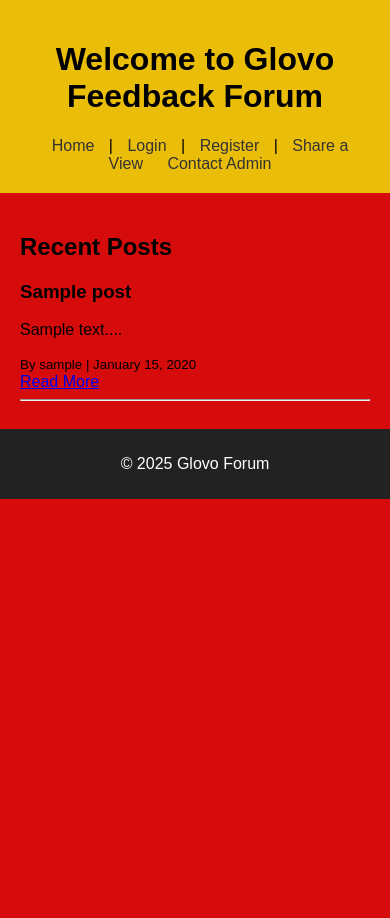
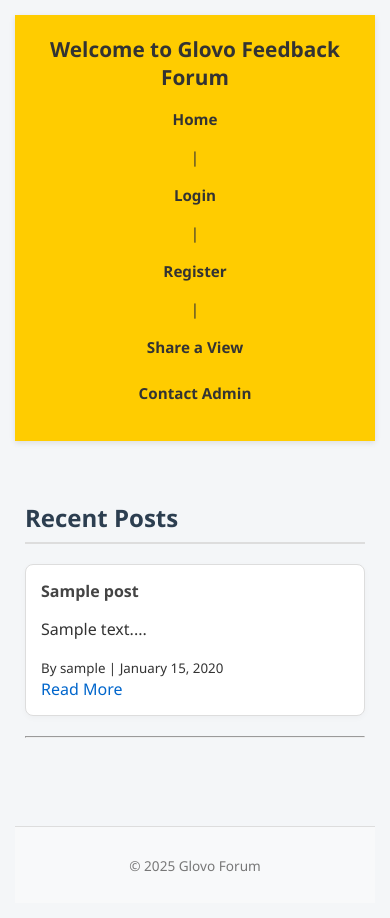
Before and after one commit to Maxbravins/Glovo-Forum, a PHP site: page / in a window 390 px wide. Before the commit the page ends 499 px from the top, so only its background shows below. Run offline with PHP 8.4, Linux system fonts and the light colour scheme; tables that the repository leaves empty or names only in its code hold one stand-in row (values such as "Sample post").

Commit message:
Updated style.css with responsive design

```diff
--- a/css/style.css
+++ b/css/style.css
@@ -1,29 +1,284 @@
+/* === RESET & GLOBAL === */
+@viewport {
+  width: device-width;
+  zoom: 1.0;
+}
+
+@media screen {
+  html {
+    -webkit-text-size-adjust: 100%;
+    -ms-text-size-adjust: 100%;
+  }
+}
+
 body {
-  font-family: Arial, sans-serif;
-  background: #d60c0c;
+  font-family: 'Segoe UI', sans-serif;
   margin: 0;
   padding: 0;
+  background-color: #f4f6f8;
+  color: #333;
 }
 
+a {
+  text-decoration: none;
+  color: #0066cc;
+  transition: color 0.2s;
+}
+
+a:hover {
+  color: #003366;
+}
+
+/* === HEADER === */
 header {
-  background: #eabd09;
+  background-color: #ffcc00;
   padding: 20px;
   text-align: center;
+  box-shadow: 0 2px 6px rgba(0, 0, 0, 0.1);
+}
+
+header h1 {
+  margin: 0;
+  font-size: 2rem;
+  color: #333;
+}
+
+nav {
+  margin-top: 10px;
 }
 
 nav a {
-  margin: 0 10px;
+  margin: 0 12px;
+  font-weight: bold;
   color: #333;
+}
+
+nav a:hover {
+  text-decoration: underline;
+}
+
+/* === MAIN AREA === */
+main {
+  padding: 30px 20px;
+  max-width: 900px;
+  margin: auto;
+}
+
+h2 {
+  color: #2c3e50;
+  margin-top: 40px;
+  border-bottom: 2px solid #ddd;
+  padding-bottom: 8px;
+}
+
+/* === POST PREVIEW === */
+.post-preview {
+  background-color: #fff;
+  border: 1px solid #ddd;
+  padding: 20px;
+  margin-bottom: 20px;
+  border-radius: 8px;
+  box-shadow: 0 2px 6px rgba(0, 0, 0, 0.03);
+  transition: box-shadow 0.2s ease;
+}
+
+.post-preview:hover {
+  box-shadow: 0 4px 10px rgba(0, 0, 0, 0.08);
+}
+
+.post-preview h3 {
+  margin: 0 0 10px;
+  color: #444;
+}
+
+/* === FORMS === */
+form {
+  background-color: #fff;
+  padding: 25px;
+  border-radius: 10px;
+  box-shadow: 0 3px 8px rgba(0, 0, 0, 0.05);
+  max-width: 500px;
+  margin: 30px auto;
+}
+
+form label {
+  display: block;
+  margin: 15px 0 5px;
+  font-weight: bold;
+}
+
+form input[type="text"],
+form input[type="email"],
+form input[type="password"],
+form textarea {
+  width: 100%;
+  padding: 10px;
+  border: 1px solid #ccc;
+  border-radius: 6px;
+  font-size: 1rem;
+  box-sizing: border-box;
+}
+
+form button {
+  margin-top: 15px;
+  padding: 10px 20px;
+  background-color: #0066cc;
+  border: none;
+  color: white;
+  border-radius: 6px;
+  font-size: 1rem;
+  cursor: pointer;
+}
+
+form button:hover {
+  background-color: #004f99;
+}
+
+/* === COMMENTS === */
+.comment {
+  background-color: #fafafa;
+  border-left: 3px solid #ccc;
+  padding: 10px 15px;
+  margin-bottom: 12px;
+  border-radius: 6px;
+}
+
+/* === DASHBOARD / LIST STYLES === */
+ul {
+  list-style: none;
+  padding-left: 0;
+}
+
+li {
+  background-color: #ffffff;
+  border: 1px solid #ddd;
+  padding: 20px;
+  margin-bottom: 15px;
+  border-radius: 10px;
+  box-shadow: 0 4px 8px rgba(0,0,0,0.05);
+  transition: box-shadow 0.2s ease-in-out;
+}
+
+li:hover {
+  box-shadow: 0 6px 12px rgba(0,0,0,0.08);
+}
+
+li strong {
+  font-size: 1.1rem;
+  color: #333;
+}
+
+li small {
+  display: block;
+  margin-top: 5px;
+  color: #777;
+  font-size: 0.85rem;
+}
+
+li p {
+  margin: 10px 0 5px;
+  line-height: 1.6;
+}
+
+/* Delete icons/links */
+li a.delete,
+a.delete {
+  color: #e74c3c;
+  font-weight: bold;
+  margin-left: 15px;
+}
+
+li a.delete:hover {
+  color: #c0392b;
+  text-decoration: underline;
+}
+
+/* === FOOTER === */
+footer {
+  margin-top: 60px;
+  text-align: center;
+  font-size: 0.9rem;
+  color: #777;
+  padding: 20px 0;
+  background-color: #f8f9fa;
+  border-top: 1px solid #ddd;
+}
+
+footer a {
+  color: #0066cc;
   text-decoration: none;
 }
 
-main {
-  padding: 20px;
+footer a:hover {
+  text-decoration: underline;
 }
 
-footer {
-  background: #222;
-  color: #fff;
-  text-align: center;
-  padding: 10px;
+/* === RESPONSIVE DESIGN === */
+@media (max-width: 768px) {
+  body {
+    padding: 15px;
+  }
+
+  header h1 {
+    font-size: 1.5rem;
+  }
+
+  nav a {
+    display: block;
+    margin: 10px 0;
+  }
+
+  main {
+    padding: 20px 10px;
+  }
+
+  .post-preview {
+    padding: 15px;
+  }
+
+  form {
+    padding: 20px;
+  }
+
+  form input,
+  form textarea,
+  form button {
+    font-size: 1rem;
+  }
+
+  ul li {
+    padding: 15px;
+    font-size: 0.95rem;
+  }
+
+  footer {
+    padding: 15px 10px;
+    font-size: 0.85rem;
+  }
 }
+
+@media (max-width: 480px) {
+  header h1 {
+    font-size: 1.3rem;
+  }
+
+  nav {
+    font-size: 0.95rem;
+  }
+
+  nav a {
+    padding: 8px 0;
+  }
+
+  .post-preview h3 {
+    font-size: 1rem;
+  }
+
+  form button {
+    width: 100%;
+  }
+
+  li {
+    font-size: 0.9rem;
+  }
+}
```
